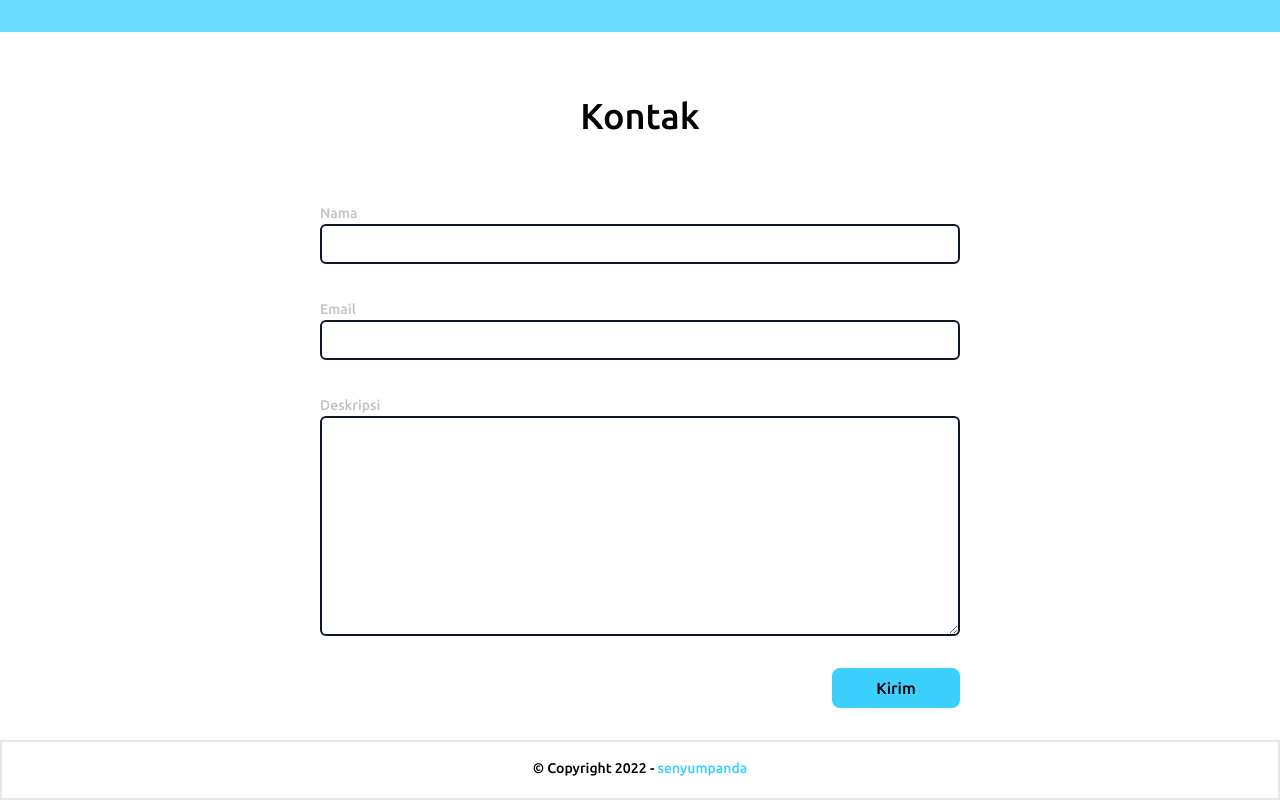
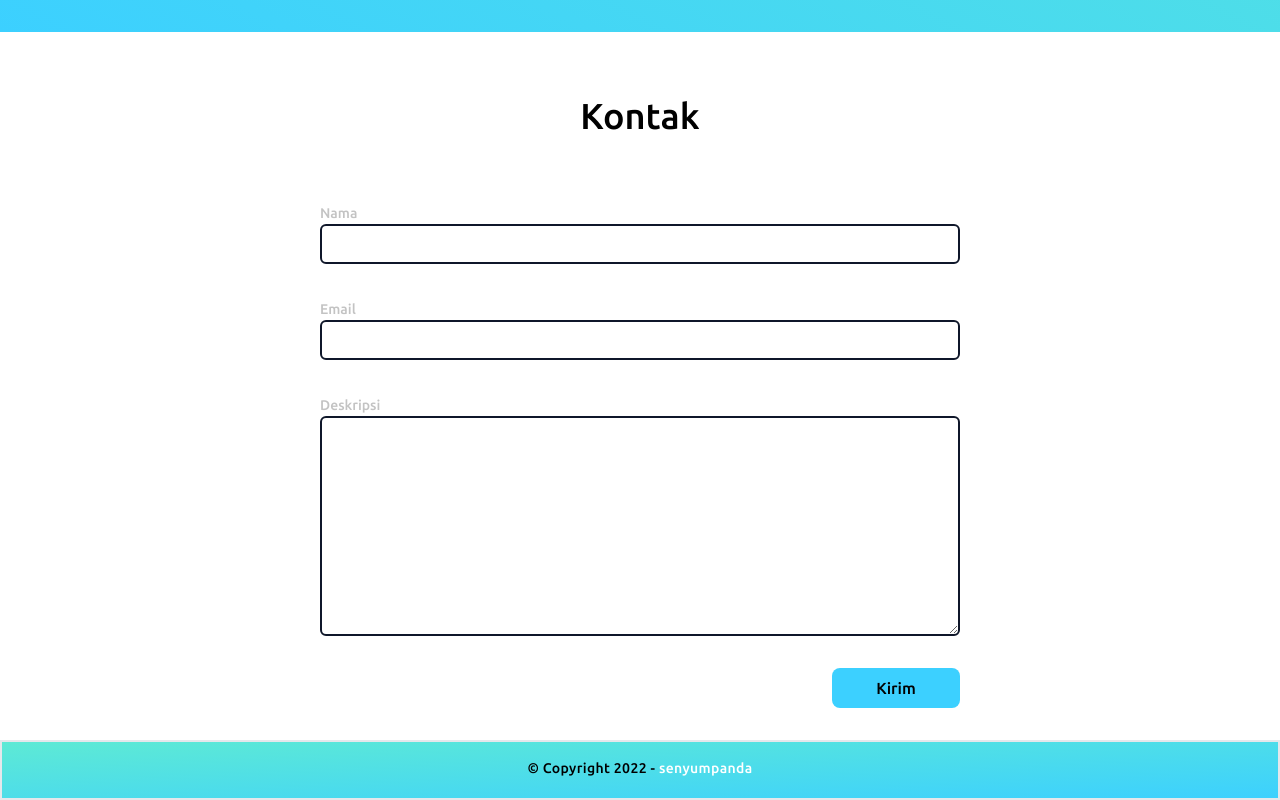
Before and after one commit to senyumpanda/senyumpanda.github.io, a website: page index.html in a window 1280 px wide. Shown: the part 1228-2028 px from the top of the page. Drawn offline with Linux system fonts and the light colour scheme.

Commit message:
memperbaharui data

```diff
--- a/index.html
+++ b/index.html
@@ -1,5 +1,5 @@
 <!DOCTYPE html>
-<html lang="en">
+<html lang="en" class="scroll-smooth">
 
 <head>
     <meta charset="UTF-8">
@@ -152,7 +152,7 @@
     <!-- Hero Section End -->
 
     <!-- Projek Section Start -->
-    <section id="projek" class="mt-60 bg-secondary md:mt-8">
+    <section id="projek" class="mt-60 bg-gradient-to-tr from-primary to-teal-300 md:mt-8">
         <div class="container mx-auto pt-10 text-white">
             <div class="h-[1080px] md:h-[620px]">
                 <div class="keterangan-projek w-full text-center mb-14 md:mb-16">
@@ -309,10 +309,10 @@
     <!-- Kontak Section End -->
 
     <!-- Footer Start -->
-    <footer id="footer bg-white">
+    <footer id="footer" class="bg-gradient-to-tl from-primary to-teal-300">
         <div class="h-[60px] border-2 border-dark text-center text-dark">
-            <p class="text-sm mt-4">&copy; Copyright 2022 - <a href="https://github.com/senyumpanda" target="_blank"
-                    class="text-primary text-dark transition hover:italic">senyumpanda</a></p>
+            <p class="text-sm mt-4 tracking-wide">&copy; Copyright 2022 - <a href="https://github.com/senyumpanda" target="_blank"
+                    class="text-white text-dark transition hover:italic">senyumpanda</a></p>
         </div>
     </footer>
     <!-- Footer End -->
```
Also changed, not shown: css/style.css.
